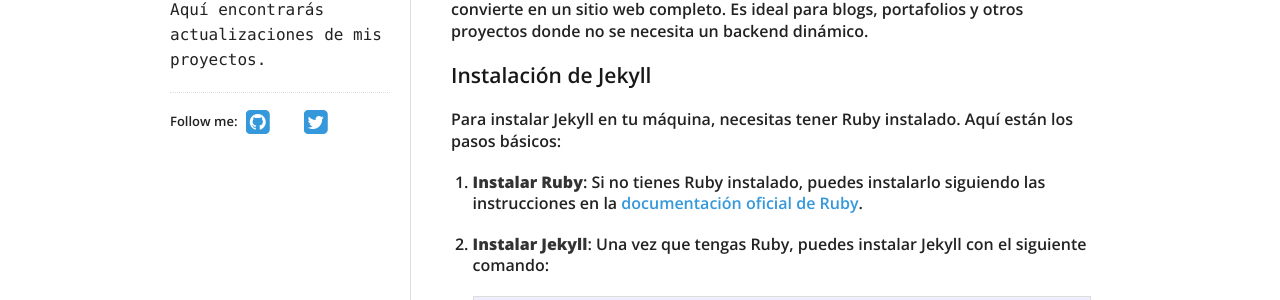
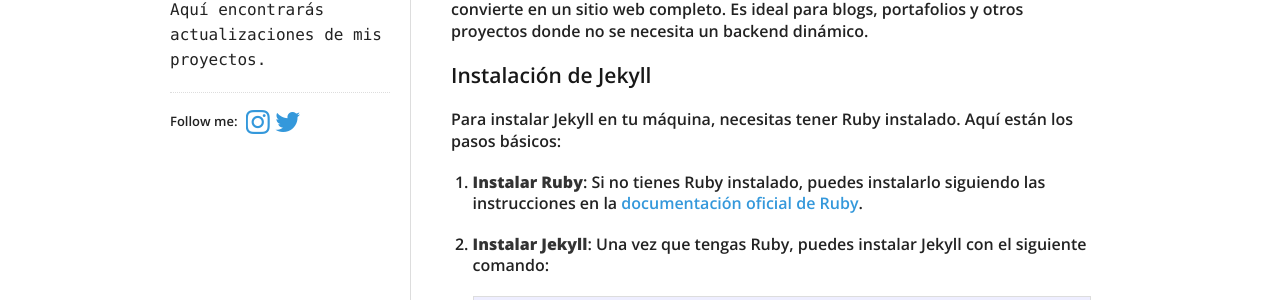
Before and after one commit to berruetaa/blog, a Jekyll site: the page built from _posts/2013-08-12-another-sample.md, in a window 1280 px wide. Shown: the part 344-644 px from the top of the page. Built offline with Jekyll 4.4.1, drawn with Linux system fonts in a browser that asks for light colours.

Commit message:
ta pelota

```diff
--- a/_data/theme.yml
+++ b/_data/theme.yml
@@ -5,7 +5,7 @@ highlight_color: '#3498db'
 
 # Profile links on the left sidebar, leave blank to ignore
 social:
-  github: berruetaa
+  #github: berruetaa
   #bitbucket: philipj
   #stackexchange: 348619
   #stackoverflow: 348619
@@ -15,7 +15,7 @@ social:
   #tumblr: animalygifs
   #linkedin: philipjagielski
   #gplus: 110552447039675960964
-  ravatar: berruetx
+  #ravatar: berruetx
   #flickr: johndoe
 
 # "Hi, I'm _______"
--- a/_includes/social.html
+++ b/_includes/social.html
@@ -2,13 +2,13 @@ Follow me:
 <div id="stalker">
   {% if site.data.theme.social.github %}
   <a title="{{ site.data.theme.social.github }} on Github" href="https://github.com/{{ site.data.theme.social.github }}">
-    <i class="fa fa-github-square"></i>
+    <i class="fa fa-github"></i>
   </a>
   {% endif %}
 
   {% if site.data.theme.social.instagram %}
   <a title="{{ site.data.theme.social.instagram }} on Instagram" href="https://instagram.com/{{ site.data.theme.social.instagram }}/">
-    <i class="fa-brands fa-square-instagram"></i>
+    <i class="fa fa-instagram"></i>
   </a>
   {% endif %}
 
@@ -32,7 +32,7 @@ Follow me:
 
   {% if site.data.theme.social.twitter %}
   <a title="{{ site.data.theme.social.twitter }} on Twitter" href="https://twitter.com/{{ site.data.theme.social.twitter }}">
-    <i class="fa fa-twitter-square"></i>
+    <i class="fa fa-twitter"></i>
   </a>
   {% endif %}
 
```
